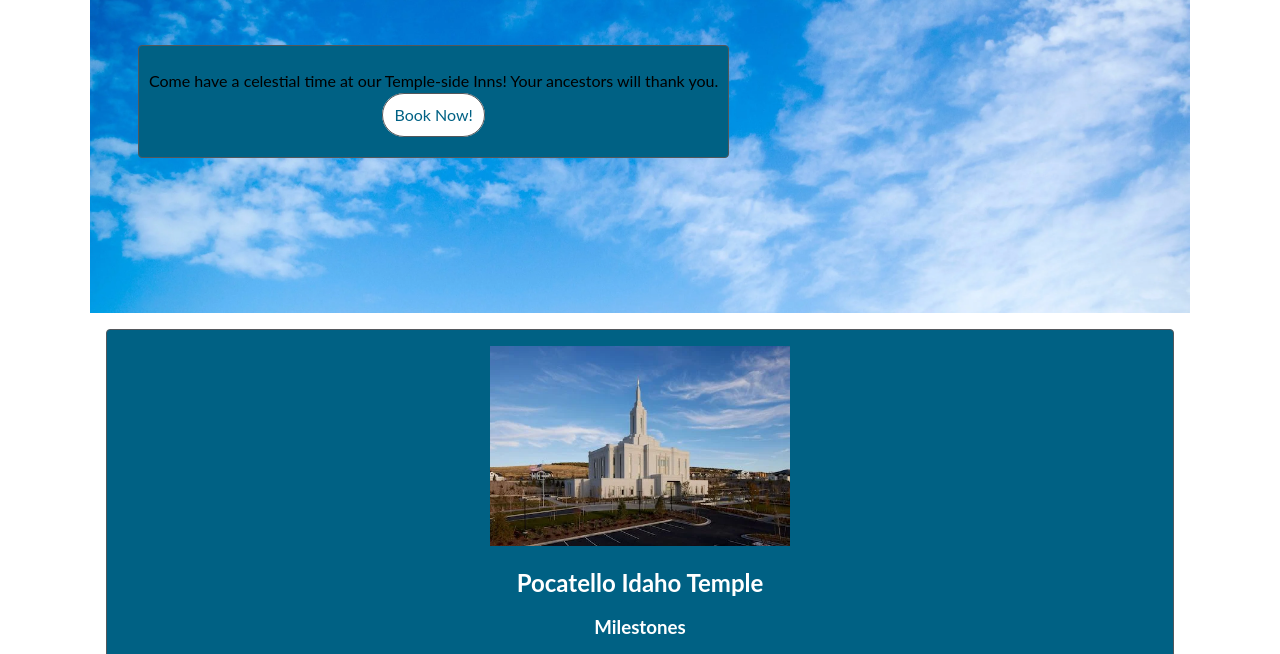
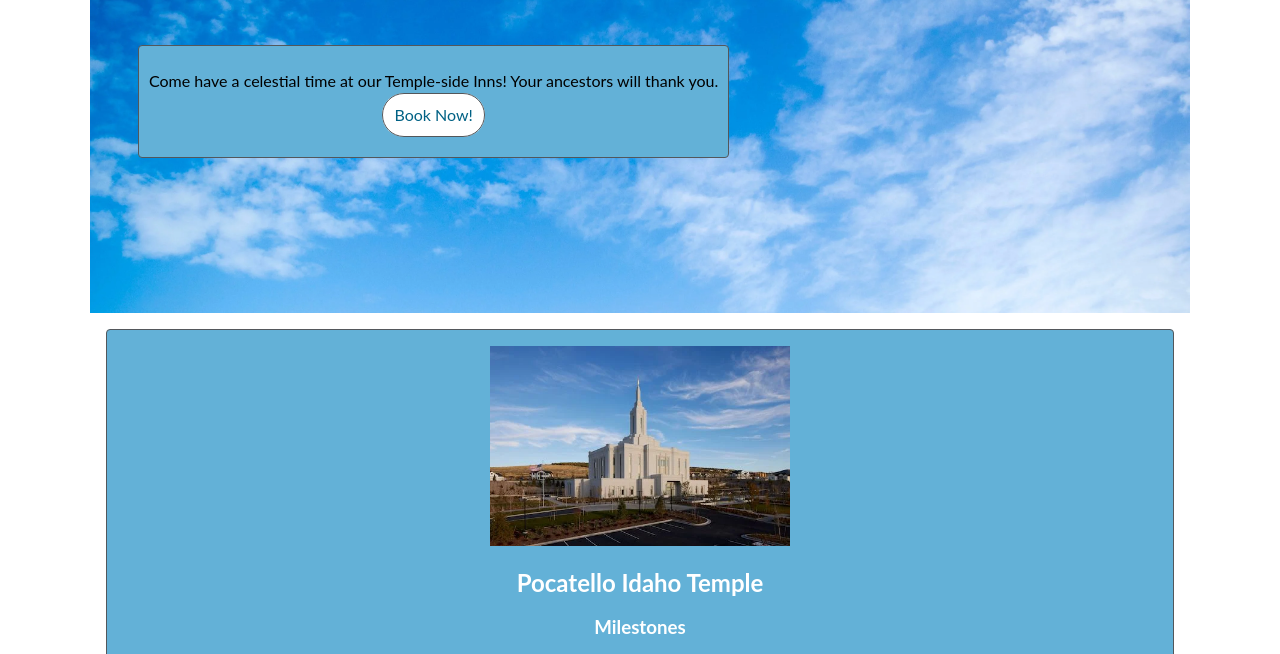
Before and after one commit to Wmsmckay/temple-inn-and-suites, a plain HTML site: page index.html in a window 1280 px wide. Shown: the part 123-777 px from the top of the page. Drawn offline with Linux system fonts and the light colour scheme; no server answers.

Commit message:
changed contrasting colors back for testing

```diff
--- a/css/basic.css
+++ b/css/basic.css
@@ -4,8 +4,8 @@
     --site-blue: #157493;
     --site-dark-blue:#006184;
     --site-black: #212225;
-    /* --site-light-blue: #63B1D7; */
-    --site-light-blue: #006184;
+    --site-light-blue: #63B1D7;
+    /* --site-light-blue: #006184; */
     --site-white: #fff;
 }
 
```
